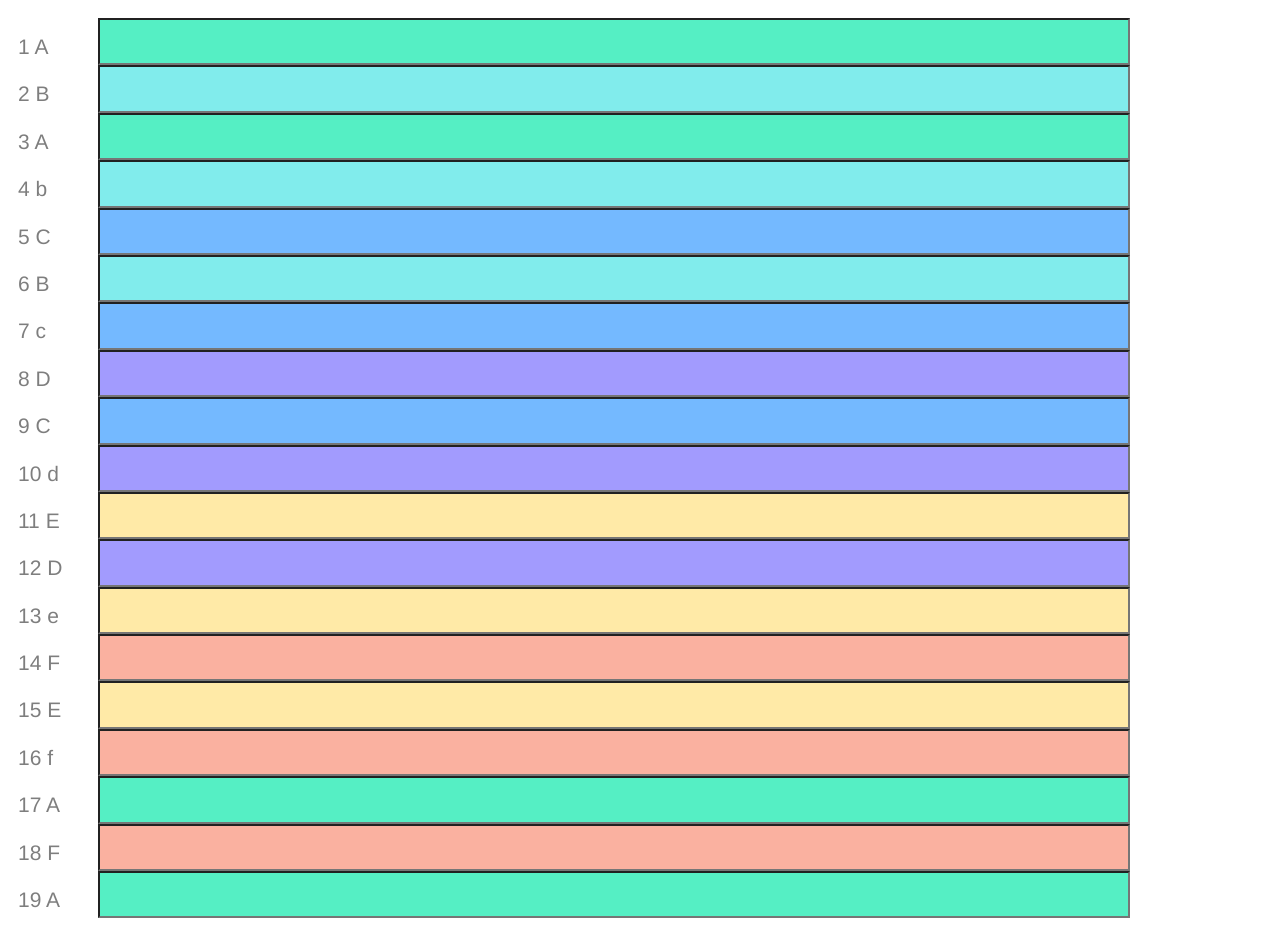
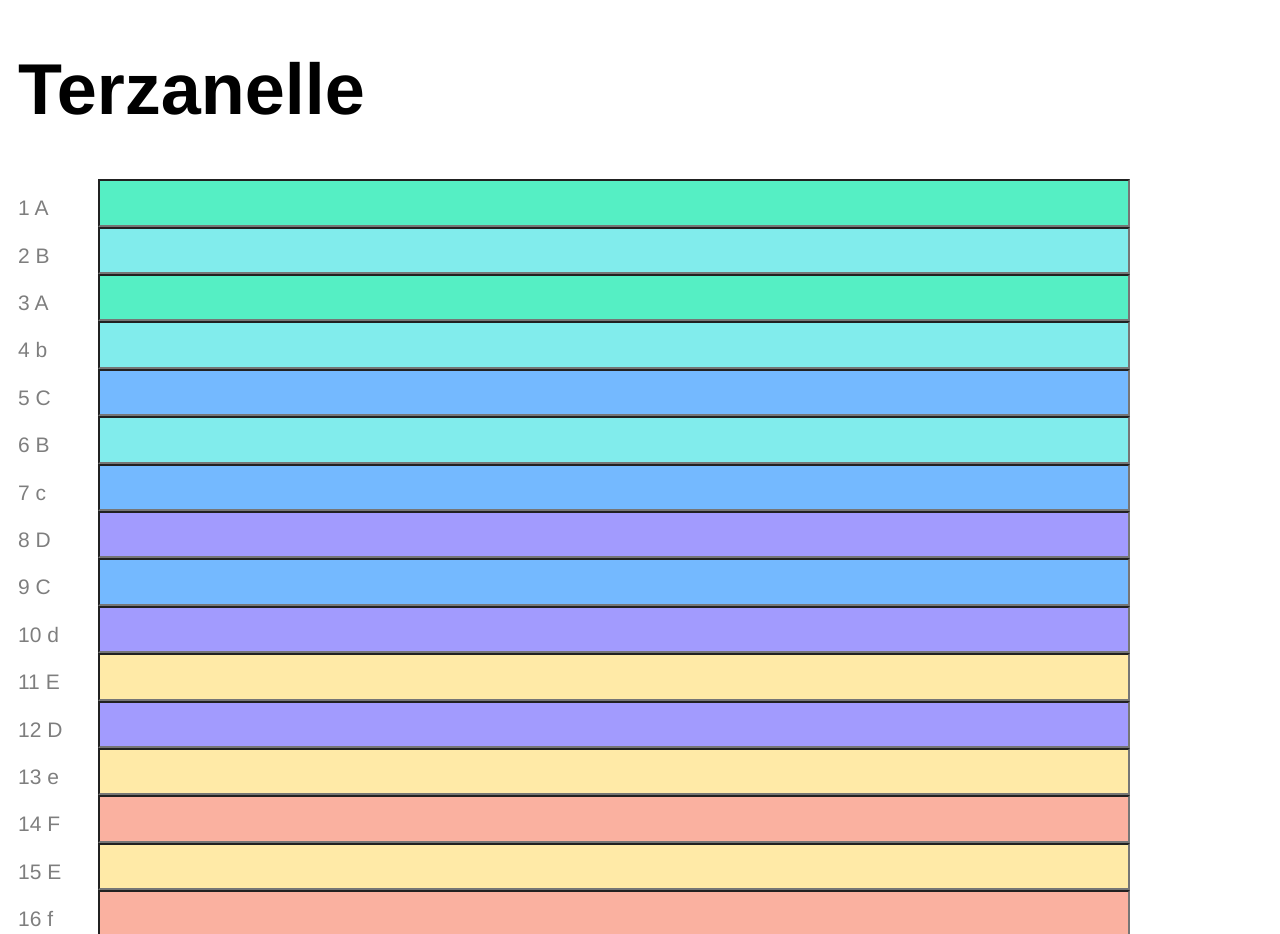
Before and after one commit to mrcalvero/Formalist, a plain HTML site: page index.html in a window 1280 px wide. Shown: the top 934 px of the page. Drawn offline with nearby package versions, Linux system fonts and the light colour scheme.

Commit message:
Update index.html

```diff
--- a/index.html
+++ b/index.html
@@ -14,6 +14,7 @@
     <script src="Poem.js" type="text/babel"></script>
   </head>
   <body>
+    <h1>Terzanelle</h1>
     <div id="root"></div>
     <script src="App.js" type="text/babel"></script>
    </body>
```
